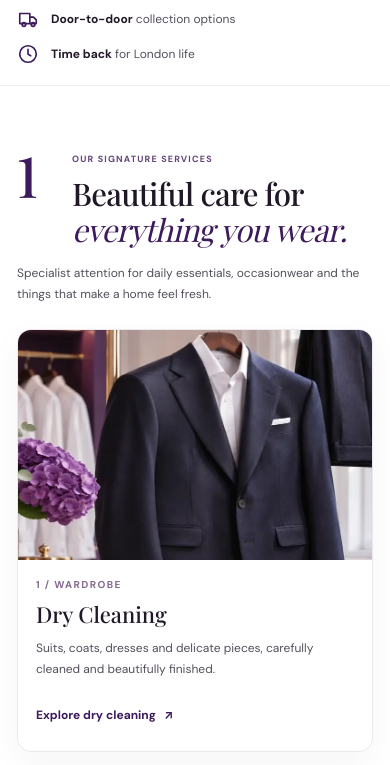
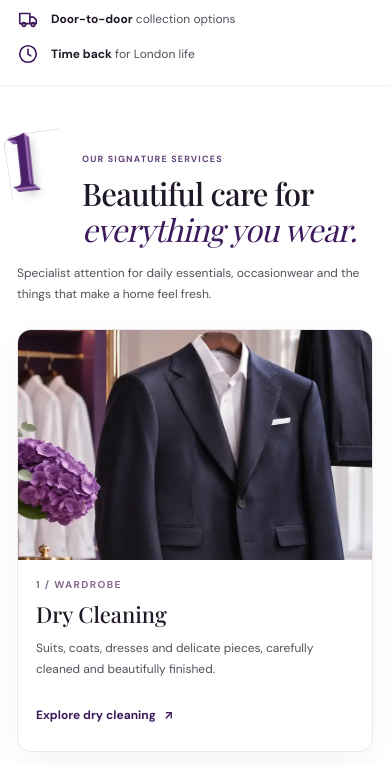
Before and after one commit to interiorsnura-png/dhobi-london-preview, a plain HTML site: page index.html in a window 390 px wide. Shown: the part 1160-1925 px from the top of the page. Drawn offline with nearby package versions, Linux system fonts and the light colour scheme; a web font is replaced by a local one.

Commit message:
design: floating dimensional editorial numerals breaking the heading frame

```diff
--- a/index.html
+++ b/index.html
@@ -171,6 +171,64 @@
 .standards-proof .standards-mark>div{min-width:0}
 @media(max-width:820px){.editorial-heading,.standards .editorial-heading{grid-template-columns:68px minmax(0,1fr);gap:13px}.editorial-heading .editorial-number{font-size:74px}}
 @media(max-width:680px){.editorial-heading,.standards .editorial-heading{grid-template-columns:45px minmax(0,1fr);column-gap:10px}.editorial-heading .editorial-number{font-size:57px;letter-spacing:-.055em}.process .editorial-heading .editorial-number{font-size:45px;padding:10px 2px}.standards-proof .standards-mark{padding:11px;gap:11px;min-height:135px}.standards-proof .standards-mark .eco-mark{width:103px;height:126px;max-height:126px}.standards-proof .standards-mark .gcl-mark{width:138px;height:auto;max-height:98px}.standards-proof .standards-mark strong{font-size:12px}.standards-proof .standards-mark span{font-size:10px}}
+
+/* V5.2 | sculptural editorial numbering; depth and intentional frame breakout */
+.editorial-heading,.standards .editorial-heading{
+  position:relative;isolation:isolate;overflow:visible;
+  grid-template-columns:clamp(86px,7.6vw,118px) minmax(0,1fr);
+  column-gap:clamp(10px,1.8vw,25px);
+}
+.editorial-heading::before{
+  content:"";position:absolute;z-index:0;pointer-events:none;
+  left:-38px;top:-25px;width:105px;height:111px;
+  border-left:1px solid rgba(109,60,132,.19);
+  border-top:1px solid rgba(109,60,132,.19);
+  border-radius:23px 0 0 0;transform:rotate(-9deg);
+}
+.editorial-heading .editorial-title{position:relative;z-index:2;min-width:0}
+.editorial-heading .editorial-number{
+  position:relative;z-index:1;display:block;width:max-content;max-width:none;
+  padding:0;line-height:.82;font-size:clamp(111px,9.5vw,150px);
+  letter-spacing:-.065em;font-weight:500;color:#4A2069;background:none;
+  border:0;border-radius:0;text-align:left;
+  transform:translate3d(-34px,-35px,0) rotate(-6deg);
+  transform-origin:45% 45%;
+  text-shadow:1px 1px 0 #B68BCB,2px 2px 0 #AA7BC3,3px 3px 0 #9868B4,
+    4px 4px 0 #8753A6,5px 5px 0 #754195,6px 6px 0 #613080,
+    7px 7px 0 #4C226D,11px 13px 13px rgba(36,13,54,.25);
+  transition:transform .22s ease;
+}
+.editorial-heading:hover .editorial-number{transform:translate3d(-37px,-38px,0) rotate(-7deg)}
+.process .editorial-heading::before{border-color:rgba(223,178,238,.31)}
+.process .editorial-heading .editorial-number{
+  padding:0;border-radius:0;background:none;color:#E6BFF3;
+  font-size:clamp(111px,9.5vw,150px);
+  text-shadow:1px 1px 0 #B587D3,2px 2px 0 #9D64C1,3px 3px 0 #8D50B1,
+    4px 4px 0 #78409A,5px 5px 0 #673184,6px 6px 0 #542574,
+    7px 7px 0 #421A61,11px 12px 14px rgba(4,0,13,.35);
+}
+@media(max-width:820px){
+  .editorial-heading,.standards .editorial-heading{grid-template-columns:80px minmax(0,1fr);column-gap:14px}
+  .editorial-heading .editorial-number,.process .editorial-heading .editorial-number{font-size:105px;transform:translate3d(-21px,-28px,0) rotate(-5deg)}
+  .editorial-heading:hover .editorial-number{transform:translate3d(-24px,-31px,0) rotate(-6deg)}
+}
+@media(max-width:680px){
+  .editorial-heading,.standards .editorial-heading{grid-template-columns:53px minmax(0,1fr);column-gap:12px}
+  .editorial-heading::before{left:-10px;top:-16px;width:57px;height:66px;border-radius:12px 0 0 0}
+  .editorial-heading .editorial-number,.process .editorial-heading .editorial-number{
+    font-size:76px;line-height:.82;letter-spacing:-.075em;
+    transform:translate3d(-10px,-22px,0) rotate(-6deg);
+    text-shadow:1px 1px 0 #B28AC7,2px 2px 0 #9163A9,3px 3px 0 #764791,
+      4px 4px 0 #562B74,6px 8px 9px rgba(29,8,45,.22);
+  }
+  .process .editorial-heading .editorial-number{
+    color:#E6BFF3;text-shadow:1px 1px 0 #A472C5,2px 2px 0 #8752AA,
+      3px 3px 0 #6A358D,4px 4px 0 #512174,6px 8px 10px rgba(0,0,0,.28);
+  }
+  .editorial-heading:hover .editorial-number{transform:translate3d(-10px,-22px,0) rotate(-6deg)}
+}
+@media(prefers-reduced-motion:reduce){.editorial-heading .editorial-number{transition:none}}
+
 </style>
 </head>
 <body>
```
